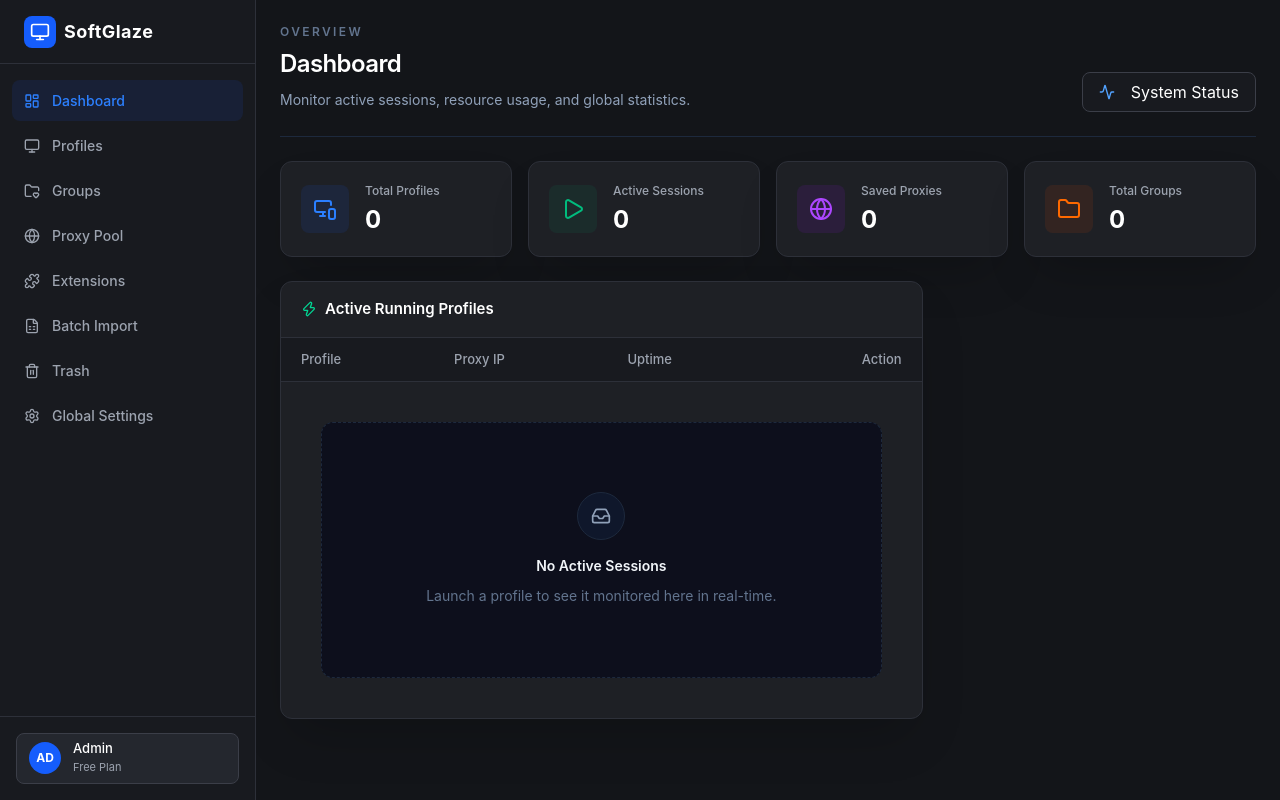
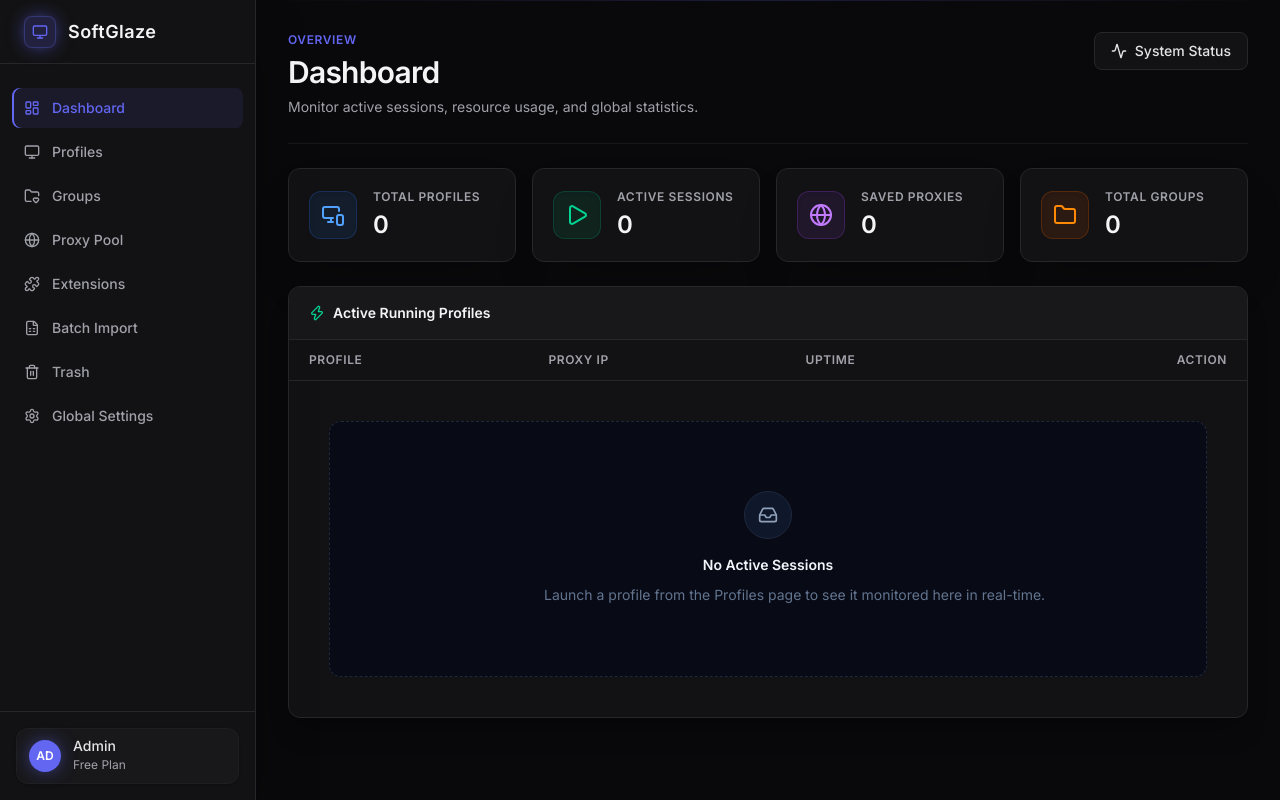
Before and after one commit to softglazee/softglaze-browser, a React (Vite) app: page /trash#/dashboard in a window 1280 px wide. Built offline with nearby package versions, Linux system fonts and the light colour scheme.

Commit message:
Session: DB schema, fingerprint engine, generator, trash + bulk ops

```diff
--- a/package.json
+++ b/package.json
@@ -11,6 +11,9 @@
     "postinstall": "prisma generate"
   },
   "dependencies": {
+    "@fontsource/inter": "^5.2.8",
+    "@fontsource/jetbrains-mono": "^5.2.8",
+    "@fontsource/space-grotesk": "^5.2.10",
     "@prisma/client": "^6.19.3",
     "@radix-ui/react-dialog": "^1.1.16",
     "class-variance-authority": "^0.7.1",
--- a/src/renderer/components/AppShell.jsx
+++ b/src/renderer/components/AppShell.jsx
@@ -1,6 +1,6 @@
 import React from 'react';
 import { NavLink, useLocation } from 'react-router-dom';
-import { LayoutDashboard, Globe, Settings, Users, Monitor, FileSpreadsheet, Puzzle, FolderHeart, Trash2 } from 'lucide-react';
+import { LayoutDashboard, Globe, Settings, Monitor, FileSpreadsheet, Puzzle, FolderHeart, Trash2 } from 'lucide-react';
 
 const NAV_ITEMS = [
   { path: '/dashboard', label: 'Dashboard', icon: LayoutDashboard },
@@ -17,19 +17,22 @@
   const location = useLocation();
 
   return (
-    <div className="flex h-screen w-full bg-[#131519] text-[#d1d5db] font-sans overflow-hidden">
+    <div className="flex h-screen w-full bg-background text-zinc-100 font-sans overflow-hidden">
       {/* Sidebar */}
-      <aside className="w-64 bg-[#181a1f] border-r border-[#2d3039] flex flex-col shrink-0">
-        <div className="h-16 flex items-center px-6 border-b border-[#2d3039]">
-          <div className="flex items-center gap-2 text-white font-bold text-lg tracking-wide">
-            <div className="w-8 h-8 bg-blue-600 rounded-lg flex items-center justify-center">
-              <Monitor className="w-5 h-5 text-white" />
+      <aside className="w-64 bg-surface border-r border-border flex flex-col shrink-0 relative z-20 shadow-2xl shadow-black/50">
+
+        {/* Brand / Logo Area */}
+        <div className="h-16 flex items-center px-6 border-b border-border">
+          <div className="flex items-center gap-3 text-zinc-100 font-bold text-lg tracking-wide">
+            <div className="w-8 h-8 bg-primary/20 border border-primary/30 rounded-lg flex items-center justify-center shadow-glow">
+              <Monitor className="w-4 h-4 text-primary" />
             </div>
             SoftGlaze
           </div>
         </div>
 
-        <nav className="flex-1 overflow-y-auto py-4 px-3 space-y-1">
+        {/* Navigation Links */}
+        <nav className="flex-1 overflow-y-auto py-6 px-3 space-y-1">
           {NAV_ITEMS.map((item) => {
             const Icon = item.icon;
             // Highlight logic
@@ -39,35 +42,39 @@
               <NavLink
                 key={item.path}
                 to={item.path}
-                className={`flex items-center gap-3 px-3 py-2.5 rounded-lg transition-colors text-[14px] font-medium ${
+                className={`group flex items-center gap-3 px-3 py-2.5 rounded-lg transition-all duration-200 text-sm font-medium ${
                   isActive
-                    ? 'bg-blue-600/10 text-blue-500'
-                    : 'text-[#9ca3af] hover:bg-[#24272e] hover:text-white'
+                    ? 'bg-primary/10 text-primary shadow-[inset_2px_0_0_var(--color-primary)]'
+                    : 'text-muted hover:bg-card hover:text-zinc-200'
                 }`}
               >
-                <Icon className={`w-4 h-4 ${isActive ? 'text-blue-500' : 'text-[#9ca3af]'}`} />
+                <Icon className={`w-4 h-4 transition-colors ${isActive ? 'text-primary' : 'text-muted group-hover:text-zinc-300'}`} />
                 {item.label}
               </NavLink>
             );
           })}
         </nav>
 
-        <div className="p-4 border-t border-[#2d3039]">
-          <div className="flex items-center gap-3 px-3 py-2 rounded-lg bg-[#24272e] border border-[#3b3e48]">
-            <div className="w-8 h-8 rounded-full bg-blue-600 flex items-center justify-center text-white font-bold text-xs">
+        {/* Bottom User Area */}
+        <div className="p-4 border-t border-border bg-surface">
+          <div className="flex items-center gap-3 px-3 py-2.5 rounded-xl bg-card border border-border/50 shadow-sm transition-colors hover:border-border cursor-pointer">
+            <div className="w-8 h-8 rounded-full bg-primary flex items-center justify-center text-white font-bold text-xs shadow-glow">
               AD
             </div>
             <div className="flex flex-col">
-              <span className="text-white text-[13px] font-medium leading-none">Admin</span>
-              <span className="text-[#9ca3af] text-[11px] mt-1">Free Plan</span>
+              <span className="text-zinc-200 text-sm font-medium leading-none">Admin</span>
+              <span className="text-muted text-xs mt-1">Free Plan</span>
             </div>
           </div>
         </div>
       </aside>
 
       {/* Main Content Area */}
-      <main className="flex-1 flex flex-col min-w-0 overflow-hidden bg-[#131519]">
-        <div className="flex-1 overflow-y-auto p-6">
+      <main className="flex-1 flex flex-col min-w-0 overflow-hidden bg-background relative z-10">
+        {/* Subtle top glare effect for depth */}
+        <div className="absolute top-0 inset-x-0 h-px bg-gradient-to-r from-transparent via-primary/20 to-transparent pointer-events-none" />
+
+        <div className="flex-1 overflow-y-auto p-8">
           {children}
         </div>
       </main>
--- a/src/renderer/components/PageHeader.jsx
+++ b/src/renderer/components/PageHeader.jsx
@@ -1,12 +1,29 @@
-export default function PageHeader({ eyebrow, title, description, actions }) {
+import React from 'react';
+
+export default function PageHeader({ eyebrow, title, description, actions, className = '' }) {
   return (
-    <header className="mb-6 flex flex-col gap-4 border-b border-slate-800 pb-6 lg:flex-row lg:items-end lg:justify-between">
-      <div>
-        {eyebrow ? <div className="mb-2 text-xs font-semibold uppercase tracking-[0.2em] text-slate-500">{eyebrow}</div> : null}
-        <h1 className="text-2xl font-semibold tracking-tight text-white">{title}</h1>
-        {description ? <p className="mt-2 max-w-3xl text-sm leading-6 text-slate-400">{description}</p> : null}
+    <div className={`flex flex-col sm:flex-row sm:items-start justify-between gap-4 border-b border-border/50 pb-6 mb-6 ${className}`}>
+      <div className="flex-1 min-w-0">
+        {eyebrow && (
+          <p className="text-xs font-bold text-primary uppercase tracking-wider mb-1.5">
+            {eyebrow}
+          </p>
+        )}
+        <h1 className="text-2xl sm:text-3xl font-bold text-zinc-100 tracking-tight truncate">
+          {title}
+        </h1>
+        {description && (
+          <p className="text-sm text-muted mt-1.5 max-w-2xl leading-relaxed">
+            {description}
+          </p>
+        )}
       </div>
-      {actions ? <div className="flex shrink-0 items-center gap-2">{actions}</div> : null}
-    </header>
+
+      {actions && (
+        <div className="flex items-center gap-3 shrink-0 mt-2 sm:mt-0">
+          {actions}
+        </div>
+      )}
+    </div>
   );
 }
--- a/src/renderer/components/ui/Button.jsx
+++ b/src/renderer/components/ui/Button.jsx
@@ -1,31 +1,26 @@
 import React from 'react';
-import { cn } from '@/lib/utils.js';
+import { Loader2 } from 'lucide-react';
 
-const variants = {
-  default: 'bg-slate-100 text-slate-950 hover:bg-white border border-slate-200 shadow-sm',
-  secondary: 'bg-slate-900 text-slate-100 hover:bg-slate-800 border border-slate-700',
-  ghost: 'bg-transparent text-slate-300 hover:bg-slate-900 hover:text-white border border-transparent',
-  outline: 'bg-transparent text-slate-100 hover:bg-slate-900 border border-slate-700',
-  destructive: 'bg-red-600 text-white hover:bg-red-500 border border-red-500'
-};
+export default function Button({ children, variant = 'primary', size = 'md', isLoading, className = '', ...props }) {
+  const baseStyle = "inline-flex items-center justify-center font-medium transition-all duration-200 rounded-lg outline-none disabled:opacity-50 disabled:pointer-events-none";
 
-const sizes = { sm: 'h-8 px-3 text-xs', default: 'h-10 px-4 text-sm', lg: 'h-11 px-5 text-sm' };
+  const variants = {
+    primary: "bg-primary hover:bg-primary-hover text-white shadow-glow",
+    secondary: "bg-surface border border-border hover:border-muted-dark text-zinc-200",
+    ghost: "bg-transparent hover:bg-surface text-muted hover:text-zinc-200",
+    danger: "bg-red-500/10 text-red-500 border border-red-500/20 hover:bg-red-500/20"
+  };
 
-const Button = React.forwardRef(({ className, variant = 'default', size = 'default', type = 'button', ...props }, ref) => (
-  <button
-    ref={ref}
-    type={type}
-    className={cn(
-      'inline-flex items-center justify-center gap-2 rounded-md font-medium transition-colors',
-      'disabled:pointer-events-none disabled:cursor-not-allowed disabled:opacity-50',
-      'focus-visible:outline-none focus-visible:ring-2 focus-visible:ring-slate-400 focus-visible:ring-offset-2 focus-visible:ring-offset-slate-950',
-      variants[variant],
-      sizes[size],
-      className
-    )}
-    {...props}
-  />
-));
+  const sizes = {
+    sm: "text-xs px-3 py-1.5 gap-1.5",
+    md: "text-sm px-4 py-2 gap-2",
+    lg: "text-base px-5 py-2.5 gap-2"
+  };
 
-Button.displayName = 'Button';
-export default Button;
+  return (
+    <button className={`${baseStyle} ${variants[variant]} ${sizes[size]} ${className}`} disabled={isLoading || props.disabled} {...props}>
+      {isLoading && <Loader2 className="w-4 h-4 animate-spin" />}
+      {!isLoading && children}
+    </button>
+  );
+}
--- a/src/renderer/index.css
+++ b/src/renderer/index.css
@@ -1,45 +1,48 @@
 @import "tailwindcss";
 
-@theme inline {
-  --color-background: var(--background);
-  --color-foreground: var(--foreground);
-  --color-muted: var(--muted);
-  --color-muted-foreground: var(--muted-foreground);
-  --color-border: var(--border);
-  --color-card: var(--card);
-  --color-card-foreground: var(--card-foreground);
-  --color-primary: var(--primary);
-  --color-primary-foreground: var(--primary-foreground);
-  --color-destructive: var(--destructive);
-  --color-destructive-foreground: var(--destructive-foreground);
-  --radius-md: var(--radius);
+@theme {
+  /* Ultra-Modern Dark Theme Colors */
+  --color-background: #09090b; /* Deepest black/gray */
+  --color-surface: #121214;    /* Slightly lighter for sidebars/panels */
+  --color-card: #18181b;       /* For profile cards and modals */
+  --color-border: #27272a;     /* Clean, subtle borders */
+
+  --color-primary: #6366f1;    /* Vibrant Indigo */
+  --color-primary-hover: #4f46e5;
+
+  --color-muted: #a1a1aa;      /* Secondary text */
+  --color-muted-dark: #3f3f46; /* Disabled states / scrollbars */
+
+  /* Custom Glow Shadow */
+  --shadow-glow: 0 0 20px -5px var(--color-primary);
+
+  /* Fonts (Matching what you just installed) */
+  --font-sans: "Inter", ui-sans-serif, system-ui, sans-serif;
+  --font-display: "Space Grotesk", "Inter", ui-sans-serif, sans-serif;
+  --font-mono: "JetBrains Mono", ui-monospace, monospace;
 }
 
-:root {
-  --background: #020617;
-  --foreground: #f8fafc;
-  --muted: #0f172a;
-  --muted-foreground: #94a3b8;
-  --border: #1e293b;
-  --card: #020617;
-  --card-foreground: #f8fafc;
-  --primary: #e2e8f0;
-  --primary-foreground: #020617;
-  --destructive: #ef4444;
-  --destructive-foreground: #f8fafc;
-  --radius: 0.5rem;
+@layer base {
+  * { box-sizing: border-box; }
+  html, body, #root { width: 100%; height: 100%; margin: 0; }
+
+  body {
+    background-color: var(--color-background);
+    color: #f4f4f5; /* Zinc 100 */
+    font-family: var(--font-sans);
+    -webkit-font-smoothing: antialiased;
+    text-rendering: optimizeLegibility;
+    overflow: hidden;
+  }
+
+  button, input, textarea, select { font: inherit; }
+
+  /* Premium Custom Scrollbar */
+  ::-webkit-scrollbar { width: 6px; height: 6px; }
+  ::-webkit-scrollbar-track { background: transparent; }
+  ::-webkit-scrollbar-thumb {
+    background: var(--color-muted-dark);
+    border-radius: 999px;
+  }
+  ::-webkit-scrollbar-thumb:hover { background: var(--color-muted); }
 }
-
-* { box-sizing: border-box; }
-html, body, #root { width: 100%; min-width: 100%; height: 100%; min-height: 100%; margin: 0; }
-body {
-  overflow: hidden;
-  background: radial-gradient(circle at top left, rgba(30, 41, 59, 0.65), transparent 34rem), radial-gradient(circle at bottom right, rgba(39, 39, 42, 0.9), transparent 34rem), #020617;
-  color: var(--foreground);
-  font-family: Inter, ui-sans-serif, system-ui, -apple-system, BlinkMacSystemFont, "Segoe UI", sans-serif;
-}
-button, input, textarea, select { font: inherit; }
-::-webkit-scrollbar { width: 10px; height: 10px; }
-::-webkit-scrollbar-track { background: #020617; }
-::-webkit-scrollbar-thumb { background: #334155; border-radius: 999px; border: 2px solid #020617; }
-::-webkit-scrollbar-thumb:hover { background: #475569; }
--- a/src/renderer/pages/DashboardPage.jsx
+++ b/src/renderer/pages/DashboardPage.jsx
@@ -1,7 +1,7 @@
 import React, { useState, useEffect, useCallback } from 'react';
 import {
   Activity, Play, Globe, Folder, Clock,
-  X, BarChart3, MonitorSmartphone, Zap, Loader2
+  X, MonitorSmartphone, Zap, Loader2
 } from 'lucide-react';
 import PageHeader from '@/components/PageHeader.jsx';
 import Button from '@/components/ui/Button.jsx';
@@ -9,12 +9,33 @@
 import EmptyState from '@/components/EmptyState.jsx';
 import { softglazeApi } from '@/lib/softglazeApi.js';
 
+// Helper component for the sleek stat cards
+function StatCard({ icon: Icon, label, value, colorClass, bgClass }) {
+  return (
+    <Card className="bg-surface border-border overflow-hidden relative group">
+      <div className={`absolute inset-0 opacity-0 group-hover:opacity-100 transition-opacity duration-500 bg-gradient-to-br from-transparent to-${colorClass.split('-')[1]}-500/5`} />
+      <CardContent className="p-5 flex items-center gap-4 relative z-10">
+        <div className={`w-12 h-12 rounded-xl flex items-center justify-center shrink-0 shadow-inner ${bgClass}`}>
+          <Icon className={`w-6 h-6 ${colorClass}`} />
+        </div>
+        <div>
+          <p className="text-muted text-xs font-semibold uppercase tracking-wider mb-1">
+            {label}
+          </p>
+          <h3 className="text-zinc-100 text-2xl font-bold tracking-tight">
+            {value}
+          </h3>
+        </div>
+      </CardContent>
+    </Card>
+  );
+}
+
 export default function DashboardPage() {
   const [stats, setStats] = useState({ totalProfiles: 0, activeSessions: 0, totalProxies: 0, totalGroups: 0 });
   const [sessions, setSessions] = useState([]);
   const [loading, setLoading] = useState(true);
 
-  // FETCH REAL DATA FROM SQLITE DATABASE AND PUPPETEER
   const loadDashboardData = useCallback(async () => {
     try {
       const [realStats, realSessions] = await Promise.all([
@@ -32,7 +53,6 @@
 
   useEffect(() => {
     loadDashboardData();
-    // Refresh live sessions every 10 seconds
     const interval = setInterval(loadDashboardData, 10000);
     return () => clearInterval(interval);
   }, [loadDashboardData]);
@@ -47,65 +67,120 @@
     }
   };
 
-  if (loading) return <div className="flex h-full items-center justify-center"><Loader2 className="w-8 h-8 animate-spin text-blue-500" /></div>;
+  if (loading) {
+    return (
+      <div className="flex h-full items-center justify-center">
+        <div className="flex flex-col items-center gap-3">
+          <Loader2 className="w-8 h-8 animate-spin text-primary" />
+          <p className="text-sm text-muted animate-pulse">Loading dashboard...</p>
+        </div>
+      </div>
+    );
+  }
 
   return (
-    <>
+    <div className="space-y-6 pb-10">
       <PageHeader
-        eyebrow="Overview" title="Dashboard" description="Monitor active sessions, resource usage, and global statistics."
-        actions={<Button variant="outline" className="bg-[#181a1f] border-[#3b3e48] text-white"><Activity className="h-4 w-4 mr-2 text-blue-400" />System Status</Button>}
+        eyebrow="Overview"
+        title="Dashboard"
+        description="Monitor active sessions, resource usage, and global statistics."
+        actions={
+          <Button variant="secondary" size="md">
+            <Activity className="h-4 w-4" />
+            System Status
+          </Button>
+        }
       />
 
-      {/* REAL QUICK STATS GRID */}
-      <div className="grid grid-cols-1 sm:grid-cols-2 lg:grid-cols-4 gap-4 mb-6">
-        <Card className="bg-[#1e2025] border-[#2d3039]">
-          <CardContent className="p-5 flex items-center gap-4">
-            <div className="w-12 h-12 rounded-lg bg-blue-600/10 flex items-center justify-center shrink-0"><MonitorSmartphone className="w-6 h-6 text-blue-500" /></div>
-            <div><p className="text-[#9ca3af] text-[12px] font-medium mb-1">Total Profiles</p><h3 className="text-white text-2xl font-bold">{stats.totalProfiles}</h3></div>
-          </CardContent>
-        </Card>
-        <Card className="bg-[#1e2025] border-[#2d3039]">
-          <CardContent className="p-5 flex items-center gap-4">
-            <div className="w-12 h-12 rounded-lg bg-emerald-600/10 flex items-center justify-center shrink-0"><Play className="w-6 h-6 text-emerald-500" /></div>
-            <div><p className="text-[#9ca3af] text-[12px] font-medium mb-1">Active Sessions</p><h3 className="text-white text-2xl font-bold">{stats.activeSessions}</h3></div>
-          </CardContent>
-        </Card>
-        <Card className="bg-[#1e2025] border-[#2d3039]">
-          <CardContent className="p-5 flex items-center gap-4">
-            <div className="w-12 h-12 rounded-lg bg-purple-600/10 flex items-center justify-center shrink-0"><Globe className="w-6 h-6 text-purple-500" /></div>
-            <div><p className="text-[#9ca3af] text-[12px] font-medium mb-1">Saved Proxies</p><h3 className="text-white text-2xl font-bold">{stats.totalProxies}</h3></div>
-          </CardContent>
-        </Card>
-        <Card className="bg-[#1e2025] border-[#2d3039]">
-          <CardContent className="p-5 flex items-center gap-4">
-            <div className="w-12 h-12 rounded-lg bg-orange-600/10 flex items-center justify-center shrink-0"><Folder className="w-6 h-6 text-orange-500" /></div>
-            <div><p className="text-[#9ca3af] text-[12px] font-medium mb-1">Total Groups</p><h3 className="text-white text-2xl font-bold">{stats.totalGroups}</h3></div>
-          </CardContent>
-        </Card>
+      {/* QUICK STATS GRID */}
+      <div className="grid grid-cols-1 sm:grid-cols-2 xl:grid-cols-4 gap-4">
+        <StatCard
+          icon={MonitorSmartphone}
+          label="Total Profiles"
+          value={stats.totalProfiles}
+          colorClass="text-blue-400"
+          bgClass="bg-blue-500/10 border border-blue-500/20"
+        />
+        <StatCard
+          icon={Play}
+          label="Active Sessions"
+          value={stats.activeSessions}
+          colorClass="text-emerald-400"
+          bgClass="bg-emerald-500/10 border border-emerald-500/20"
+        />
+        <StatCard
+          icon={Globe}
+          label="Saved Proxies"
+          value={stats.totalProxies}
+          colorClass="text-purple-400"
+          bgClass="bg-purple-500/10 border border-purple-500/20"
+        />
+        <StatCard
+          icon={Folder}
+          label="Total Groups"
+          value={stats.totalGroups}
+          colorClass="text-orange-400"
+          bgClass="bg-orange-500/10 border border-orange-500/20"
+        />
       </div>
 
-      <div className="grid grid-cols-1 lg:grid-cols-3 gap-6">
-        {/* REAL ACTIVE SESSIONS TABLE */}
-        <div className="lg:col-span-2 space-y-6">
-          <Card className="bg-[#1e2025] border-[#2d3039] flex flex-col h-full">
-            <CardHeader className="border-b border-[#2d3039] px-5 py-4 flex flex-row items-center justify-between">
-              <CardTitle className="text-[15px] font-semibold text-white flex items-center gap-2"><Zap className="w-4 h-4 text-emerald-400" /> Active Running Profiles</CardTitle>
+      {/* ACTIVE SESSIONS TABLE */}
+      <Card className="bg-surface border-border flex flex-col shadow-xl">
+        <CardHeader className="border-b border-border px-5 py-4 bg-card rounded-t-xl">
+          <CardTitle className="text-sm font-semibold text-zinc-100 flex items-center gap-2">
+            <Zap className="w-4 h-4 text-emerald-400" />
+            Active Running Profiles
+          </CardTitle>
         </CardHeader>
-            <CardContent className="p-0 flex-1 overflow-x-auto">
-              <table className="w-full text-left text-[13px]">
-                <thead className="bg-[#181a1f] text-[#9ca3af] border-b border-[#2d3039]">
-                  <tr><th className="px-5 py-3 font-medium">Profile</th><th className="px-5 py-3 font-medium">Proxy IP</th><th className="px-5 py-3 font-medium">Uptime</th><th className="px-5 py-3 font-medium text-right">Action</th></tr>
+        <CardContent className="p-0 overflow-x-auto rounded-b-xl">
+          <table className="w-full text-left text-sm whitespace-nowrap">
+            <thead className="bg-surface text-muted text-xs uppercase tracking-wider font-semibold border-b border-border">
+              <tr>
+                <th className="px-5 py-3">Profile</th>
+                <th className="px-5 py-3">Proxy IP</th>
+                <th className="px-5 py-3">Uptime</th>
+                <th className="px-5 py-3 text-right">Action</th>
+              </tr>
             </thead>
-                <tbody>
+            <tbody className="divide-y divide-border">
               {sessions.length === 0 ? (
-                    <tr><td colSpan="4" className="p-10"><EmptyState title="No Active Sessions" description="Launch a profile to see it monitored here in real-time." icon={<MonitorSmartphone className="w-10 h-10 text-[#3b3e48]" />}/></td></tr>
+                <tr>
+                  <td colSpan="4" className="p-10">
+                    <EmptyState
+                      title="No Active Sessions"
+                      description="Launch a profile from the Profiles page to see it monitored here in real-time."
+                      icon={<MonitorSmartphone className="w-10 h-10 text-muted" />}
+                    />
+                  </td>
+                </tr>
               ) : (
                 sessions.map((session) => (
-                      <tr key={session.id} className="border-b border-[#2d3039] last:border-0 hover:bg-[#24272e] transition">
-                        <td className="px-5 py-3.5 font-medium text-white flex items-center gap-2"><div className="w-2 h-2 rounded-full bg-emerald-500 shadow-[0_0_8px_rgba(16,185,129,0.6)] animate-pulse"></div>{session.profileName}</td>
-                        <td className="px-5 py-3.5 text-[#9ca3af]"><span className="bg-[#181a1f] border border-[#3b3e48] px-2 py-1 rounded font-mono text-[11px]">{session.ip}</span></td>
-                        <td className="px-5 py-3.5 text-[#9ca3af] flex items-center gap-1.5"><Clock className="w-3.5 h-3.5 text-slate-500" /> {session.uptime}</td>
-                        <td className="px-5 py-3.5 text-right"><Button size="sm" onClick={() => handleStopSession(session.id)} className="bg-red-900/30 text-red-400 hover:bg-red-900/50 border border-red-900/50"><X className="w-3.5 h-3.5 mr-1" /> Close</Button></td>
+                  <tr key={session.id} className="hover:bg-card/50 transition-colors">
+                    <td className="px-5 py-3.5 font-medium text-zinc-100 flex items-center gap-3">
+                      <div className="relative flex h-2.5 w-2.5">
+                        <span className="animate-ping absolute inline-flex h-full w-full rounded-full bg-emerald-400 opacity-75"></span>
+                        <span className="relative inline-flex rounded-full h-2.5 w-2.5 bg-emerald-500"></span>
+                      </div>
+                      {session.profileName}
+                    </td>
+                    <td className="px-5 py-3.5 text-muted">
+                      <span className="bg-card border border-border px-2 py-1 rounded-md font-mono text-xs text-zinc-300 shadow-sm">
+                        {session.ip}
+                      </span>
+                    </td>
+                    <td className="px-5 py-3.5 text-muted flex items-center gap-1.5 font-mono text-xs">
+                      <Clock className="w-3.5 h-3.5 text-muted-dark" />
+                      {session.uptime}
+                    </td>
+                    <td className="px-5 py-3.5 text-right">
+                      <Button
+                        size="sm"
+                        variant="danger"
+                        onClick={() => handleStopSession(session.id)}
+                      >
+                        <X className="w-3.5 h-3.5" /> Close
+                      </Button>
+                    </td>
                   </tr>
                 ))
               )}
@@ -114,7 +189,5 @@
         </CardContent>
       </Card>
     </div>
-      </div>
-    </>
   );
 }
```
Also changed, not shown: src/renderer/components/ui/Input.jsx (+11 -17 lines), src/renderer/main.jsx (+8 -0 lines), 1 other file (tests, documents, lock files or other folders). Lines whose indentation alone changed are shown as unchanged.
